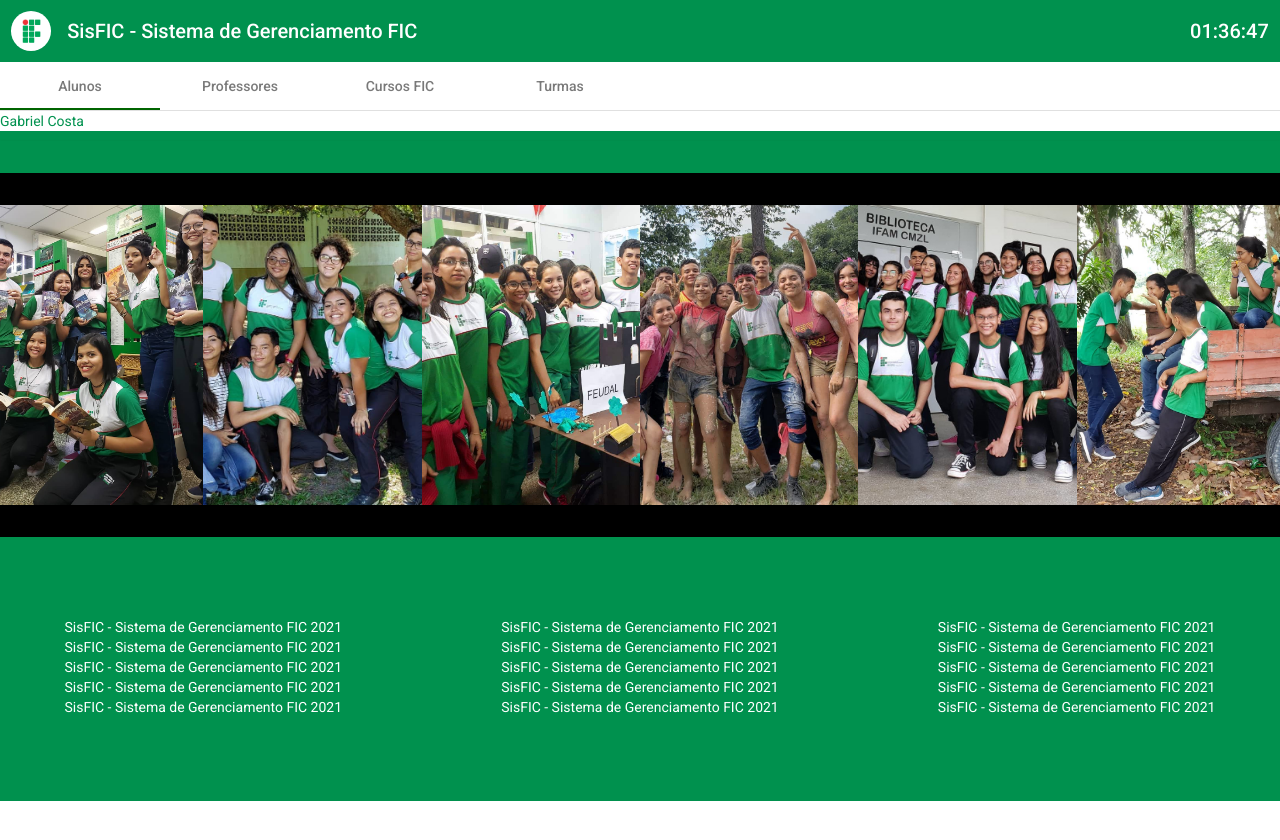
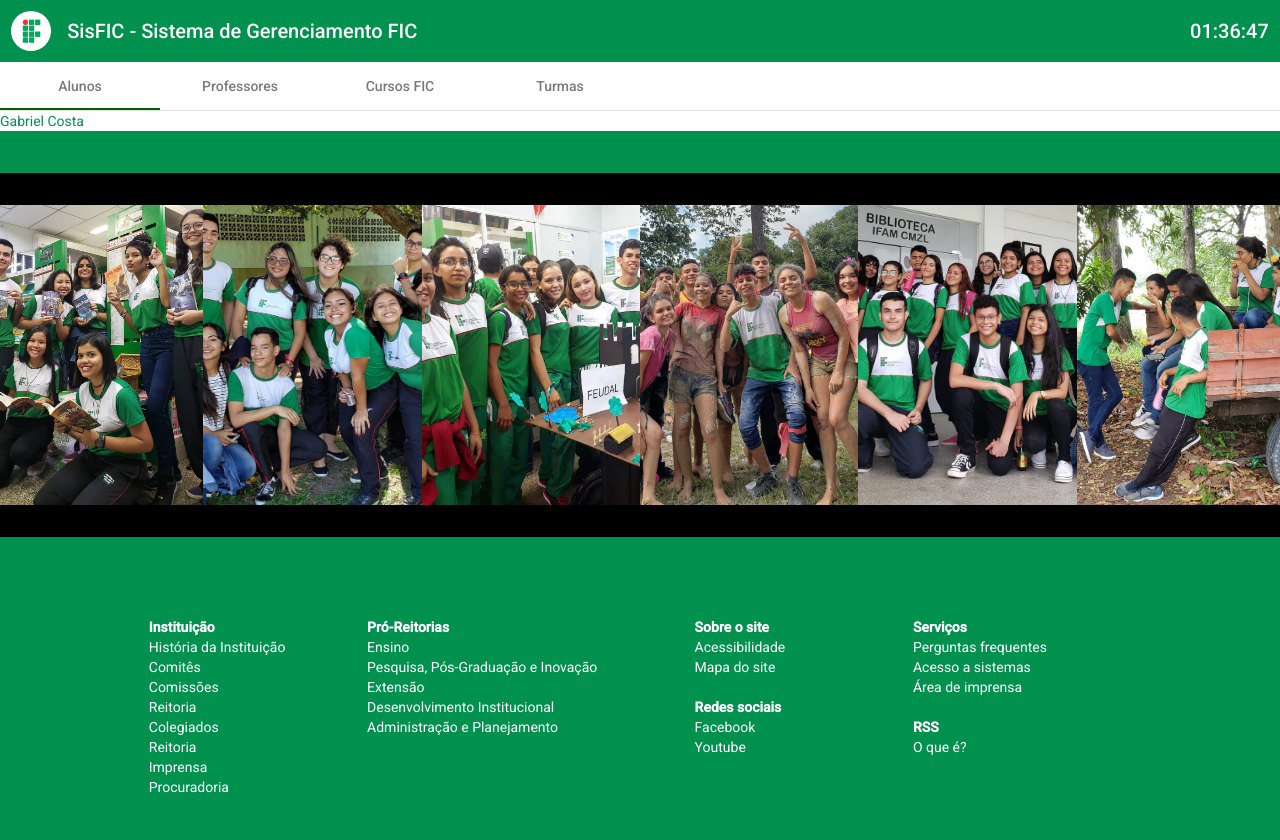
Before and after one commit to perotedev/dsw-crud, an Angular app in the folder frontend/: page / in a window 1280 px wide. Shown: the top 840 px of the page. Before the commit the page ends 801 px from the top, so only its background shows below. Built offline with nearby package versions, Linux system fonts and the light colour scheme.

Commit message:
Arquivos do frontend API turma

```diff
--- /dev/null
+++ b/frontend/src/app/shared/pipes/converte-data.pipe.ts
@@ -0,0 +1,14 @@
+import { Pipe, PipeTransform } from '@angular/core';
+
+@Pipe({
+  name: 'convertedata'
+})
+export class ConverteDataPipe implements PipeTransform {
+
+  transform(value: string, args?: any): any {
+    let data = value.split('T')[0].split("-");
+    let array = [data[2], data[1], data[0]];
+    return array.toString().replace(',', '/').replace(',', '/');
+  }
+
+}
--- a/frontend/src/app/shared/services/turma.service.ts
+++ b/frontend/src/app/shared/services/turma.service.ts
@@ -20,7 +20,7 @@ export class TurmaService {
   ) {}
 
   listarTurmas() {
-    return this.http.get(API_URL_BASE+TURMA.turmas+"?expand="+TURMA.expands.curso, this.httpOptions);
+    return this.http.get(API_URL_BASE+TURMA.turmas+"?expand="+TURMA.expands.curso);
   }
 
   listarTurmaPorNomeID(termo:string) {
@@ -42,7 +42,9 @@ export class TurmaService {
     return this.http.put(API_URL_BASE+TURMA.turmas+"?expand="+expands, turma);
   }
 
-  deletarTurma(_id:string){
-    this.http.delete(API_URL_BASE+TURMA.delete+_id);
+  async deletarTurma(_id:string){
+    await this.http.delete(API_URL_BASE+TURMA.delete+_id).subscribe(res => {
+      console.log(res);
+    });
   }
 }
--- a/frontend/src/app/shared/style/footer/footer.component.html
+++ b/frontend/src/app/shared/style/footer/footer.component.html
@@ -28,35 +28,56 @@
     </div>
 
     <div class="row texts">
-      <div class="col-12 col-md-4">
-        <p>
-          SisFIC - Sistema de Gerenciamento FIC 2021<br>
-          SisFIC - Sistema de Gerenciamento FIC 2021<br>
-          SisFIC - Sistema de Gerenciamento FIC 2021<br>
-          SisFIC - Sistema de Gerenciamento FIC 2021<br>
-          SisFIC - Sistema de Gerenciamento FIC 2021
+      <div class="col"></div>
+
+      <div class="col-12 col-md-2">
+        <p class="text-left">
+          <b>Instituição</b><br>
+          História da Instituição<br>
+          Comitês<br>
+          Comissões<br>
+          Reitoria<br>
+          Colegiados<br>
+          Reitoria<br>
+          Imprensa<br>
+          Procuradoria<br>
         </p>
       </div>
 
-      <div class="col-12 col-md-4">
-        <p>
-          SisFIC - Sistema de Gerenciamento FIC 2021<br>
-          SisFIC - Sistema de Gerenciamento FIC 2021<br>
-          SisFIC - Sistema de Gerenciamento FIC 2021<br>
-          SisFIC - Sistema de Gerenciamento FIC 2021<br>
-          SisFIC - Sistema de Gerenciamento FIC 2021
+      <div class="col-12 col-md-3">
+        <p class="text-left">
+          <b>Pró-Reitorias</b><br>
+          Ensino<br>
+          Pesquisa, Pós-Graduação e Inovação<br>
+          Extensão<br>
+          Desenvolvimento Institucional<br>
+          Administração e Planejamento<br>
         </p>
       </div>
 
-      <div class="col-12 col-md-4">
-        <p>
-          SisFIC - Sistema de Gerenciamento FIC 2021<br>
-          SisFIC - Sistema de Gerenciamento FIC 2021<br>
-          SisFIC - Sistema de Gerenciamento FIC 2021<br>
-          SisFIC - Sistema de Gerenciamento FIC 2021<br>
-          SisFIC - Sistema de Gerenciamento FIC 2021
+      <div class="col-12 col-md-2">
+        <p class="text-left">
+          <b>Sobre o site</b><br>
+          Acessibilidade<br>
+          Mapa do site<br><br>
+          <b>Redes sociais</b><br>
+          Facebook<br>
+          Youtube<br>
         </p>
       </div>
+
+      <div class="col-12 col-md-2">
+        <p class="text-left">
+          <b>Serviços</b><br>
+          Perguntas frequentes<br>
+          Acesso a sistemas<br>
+          Área de imprensa<br><br>
+          <b>RSS</b><br>
+          O que é?<br>
+        </p>
+      </div>
+
+      <div class="col"></div>
     </div>
   </section>
 </mat-card>
--- a/frontend/src/app/turmas/listar/listar.component.css
+++ b/frontend/src/app/turmas/listar/listar.component.css
@@ -1,5 +1,6 @@
 table {
   width: 100%;
+  padding-right: 0%;
 }
 
 #title-table {
@@ -67,3 +68,17 @@ table {
  /*change color of underline when focused*/
  background-color: #00A85A !important;;
 }
+
+.action-buttons {
+  color: #00914E;
+  margin-right: 0.7rem;
+}
+
+.pointer {
+  cursor: pointer;
+}
+
+.title-card {
+  font-size: medium;
+  font-weight: 500;
+}
--- a/frontend/src/app/turmas/listar/listar.component.html
+++ b/frontend/src/app/turmas/listar/listar.component.html
@@ -3,7 +3,7 @@
   <form class="example-form input-position">
     <mat-form-field class="example-full-width" appearance="fill">
       <mat-label>Buscar turma</mat-label>
-      <input matInput placeholder="Digite o ID ou nome">
+      <input #buscador (keyup)="buscaTurma(buscador.value)" type="text" matInput placeholder="Digite o ID ou nome">
     </mat-form-field>
   </form>
 
@@ -12,7 +12,7 @@
   <div class="example-table-container">
     <table mat-table [dataSource]="listTurmas" multiTemplateDataRows matSort class="mat-elevation-z8">
       <!-- Position Column -->
-      <ng-container matColumnDef="id">
+      <ng-container matColumnDef="id" matSort>
         <th mat-header-cell *matHeaderCellDef> ID </th>
         <td mat-cell *matCellDef="let element"> {{element.ID}} </td>
       </ng-container>
@@ -26,29 +26,56 @@
       <!-- Curso Column -->
       <ng-container matColumnDef="course">
         <th mat-header-cell *matHeaderCellDef> Curso </th>
-        <td mat-cell *matCellDef="let element"> {{element.curso['nome']}} </td>
+        <td mat-cell *matCellDef="let element"> {{element.curso[0]['nome']}} </td>
       </ng-container>
 
       <!-- Weight Column -->
       <ng-container matColumnDef="startDate">
         <th mat-header-cell *matHeaderCellDef> Data de Início </th>
-        <td mat-cell *matCellDef="let element"> {{element.dataInicio}} </td>
+        <td mat-cell *matCellDef="let element"> {{element.dataInicio | convertedata}} </td>
       </ng-container>
 
       <!-- Symbol Column -->
       <ng-container matColumnDef="endDate">
         <th mat-header-cell *matHeaderCellDef> Data de Fim </th>
-        <td mat-cell *matCellDef="let element"> {{element.dataFim}} </td>
+        <td mat-cell *matCellDef="let element"> {{element.dataFim | convertedata}} </td>
       </ng-container>
 
        <!-- See Column -->
        <ng-container matColumnDef="actions">
         <th mat-header-cell *matHeaderCellDef> Ações </th>
-        <td mat-cell *matCellDef="let element"> {{element.symbol}} </td>
+        <td mat-cell *matCellDef="let element">
+          <mat-icon (click)="verTurma(element._id)" class="action-buttons pointer" aria-hidden="false">remove_red_eye</mat-icon>
+          <mat-icon (click)="editarTurma(element._id)" class="action-buttons pointer" aria-hidden="false">edit</mat-icon>
+          <mat-icon  (click)="openVerticallyCentered(content, element)" class="action-buttons pointer" aria-hidden="false">delete</mat-icon>
+        </td>
       </ng-container>
 
       <tr mat-header-row *matHeaderRowDef="displayedColumns"></tr>
       <tr mat-row *matRowDef="let row; columns: displayedColumns;"></tr>
+
+      <tr class="mat-row" *matNoDataRow>
+        <td class="mat-cell" colspan="6">
+            <div style="color:#0F6955">Não encontramos a sua busca na base de dados.</div>
+        </td>
+    </tr>
     </table>
   </div>
 </mat-card>
+
+<ng-template #content let-c="close" let-d="dismiss">
+  <div class="modal-header">
+    <h4 class="modal-title title-card" id="modal-basic-title">Deseja realmente deletar a turma?</h4>
+    <button type="button" class="close" aria-label="Close" (click)="d('Cross click')">
+      <span aria-hidden="true">&times;</span>
+    </button>
+  </div>
+  <div class="modal-body">
+    <p><b>Nome:</b> {{turma.nome}}</p>
+    <p><b>Curso:</b> {{turma.curso[0]['nome']}}</p>
+  </div>
+  <div class="modal-footer">
+    <button type="button" class="btn btn-outline-dark" (click)="c('Save click')">Não</button>
+    <button type="button" class="btn btn-outline-danger" (click)="c(['Save click', deletarTurma()])">Sim</button>
+  </div>
+</ng-template>
--- a/frontend/src/app/turmas/listar/listar.component.ts
+++ b/frontend/src/app/turmas/listar/listar.component.ts
@@ -1,38 +1,72 @@
-import { Observable } from 'rxjs';
 import { TurmaInterface } from './../../shared/interfaces/turma.interface';
 import { TurmaService } from './../../shared/services/turma.service';
 import { Router } from '@angular/router';
-import { Component, OnDestroy, OnInit } from '@angular/core';
-import { map, catchError } from 'rxjs/operators';
+import { Component, OnInit } from '@angular/core';
+import { NgbModal, NgbModalConfig } from '@ng-bootstrap/ng-bootstrap';
 
 @Component({
   templateUrl: './listar.component.html',
   styleUrls: ['./listar.component.css']
 })
-export class ListarComponent implements OnInit, OnDestroy {
+export class ListarComponent implements OnInit {
   listTurmas: any;
+  turma: any;
   displayedColumns: string[] = ['id', 'name', 'course', 'startDate', 'endDate', 'actions'];
 
   constructor(
     private router: Router,
     private turmaService: TurmaService,
-  ) {}
+    private modalService: NgbModal,
+    private config: NgbModalConfig,
+  ) {
+    this.config.backdrop = 'static';
+    this.config.keyboard = false;
+  }
 
   ngOnInit() {
     this.listarTurmas();
-  }
-
-  ngOnDestroy(){
 
   }
 
   async listarTurmas(){
-    this.listTurmas = this.turmaService.listarTurmas();
-    console.log(this.listTurmas);
+    this.turmaService.listarTurmas().subscribe((res => {
+      this.listTurmas = res;
+      console.log(this.listTurmas);
+    }));
   }
 
   goToCreate(){
     this.router.navigate([{outlets: {turma: 'cadastrar-turmas'}}]);
   }
 
+  buscaTurma(value:string){
+    console.log(value);
+    if (value.length < 1){
+      this.listarTurmas();
+    } else {
+      this.turmaService.listarTurmaPorNomeID(value).subscribe((res => {
+        this.listTurmas = res;
+        console.log(this.listTurmas);
+      }));
+    }
+  }
+
+  verTurma(value:string){
+    console.log(value);
+  }
+
+  editarTurma(value:string){
+    console.log(value);
+  }
+
+  deletarTurma(){
+    console.log(this.turma);
+    this.turmaService.deletarTurma(this.turma._id);
+    this.listarTurmas();
+  }
+
+  openVerticallyCentered(content:any, element:TurmaInterface) {
+    this.turma = element;
+    this.modalService.open(content, { centered: true});
+  }
 }
--- a/frontend/src/app/turmas/listar/listar.module.ts
+++ b/frontend/src/app/turmas/listar/listar.module.ts
@@ -1,3 +1,4 @@
+import { PipesModule } from './../../shared/pipes/pipes.module';
 import { MaterialAngular } from './../../shared/style/material-angular.module';
 import { ListarRoutingModule } from './listar.routing.module';
 import { NgModule } from '@angular/core';
@@ -8,7 +9,8 @@ import { ListarComponent } from './listar.component';
   imports: [
     CommonModule,
     ListarRoutingModule,
-    MaterialAngular
+    MaterialAngular,
+    PipesModule
   ],
   declarations: [ListarComponent],
   exports:[
```
Also changed, not shown: frontend/src/app/shared/pipes/pipes.module.ts (added, +16 -0 lines), 1 other file (tests, documents, lock files or other folders).
